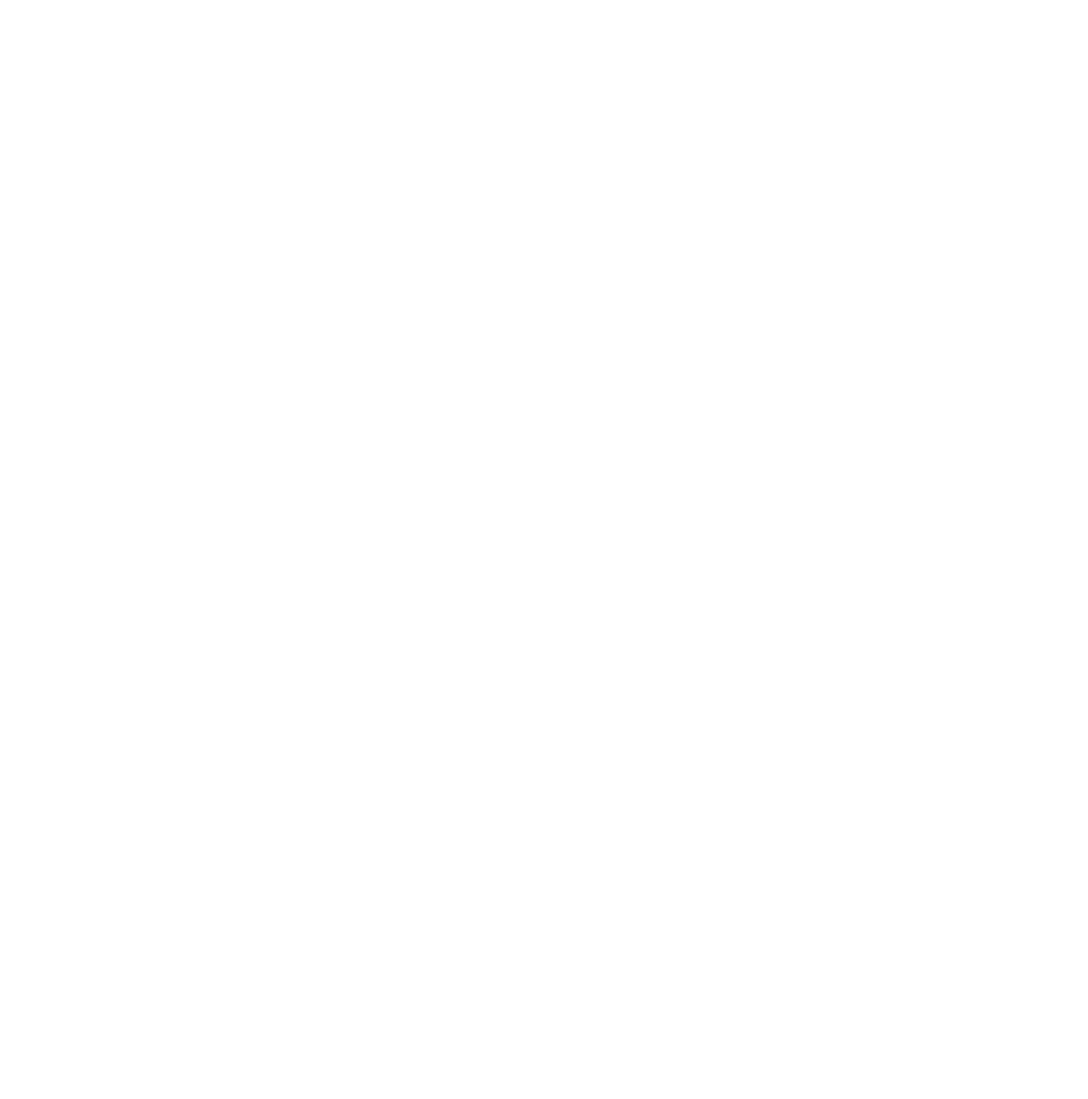
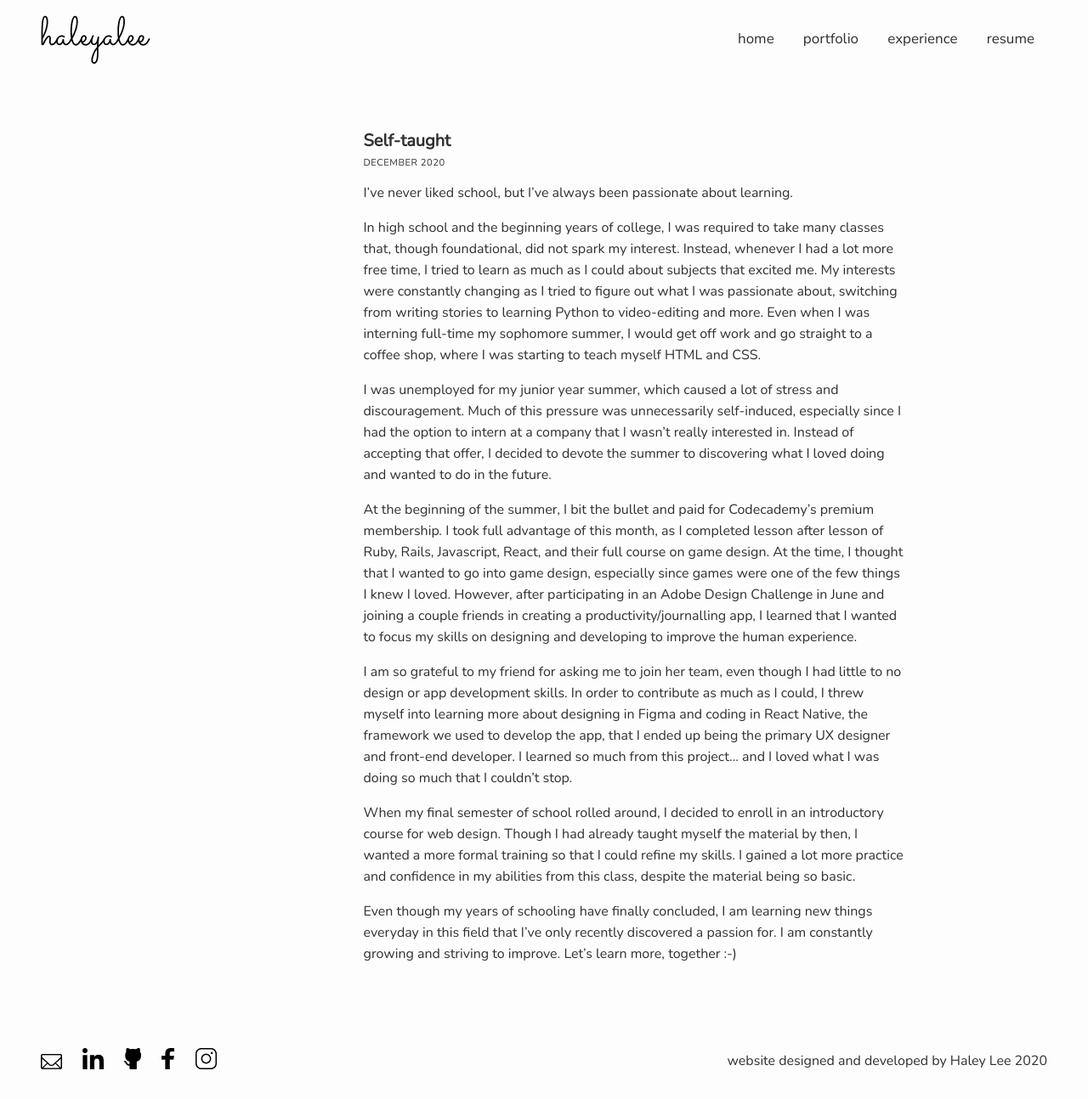
Before and after one commit to haleyalee/haleyalee-portfolio-js, a plain HTML site: page self-taught.html in a window 1280 px wide. Shown: the whole page at 85% size. Before the commit the page ends 800 px from the top, so only its background shows below. Drawn offline with Linux system fonts and the light colour scheme.

Commit message:
Created self-taught.html

```diff
--- /dev/null
+++ b/scripts/scroll.js
@@ -0,0 +1,12 @@
+$(window).scroll(function() {
+  var height = $(window).scrollTop();
+  var top = $("#start").scrollTop();
+  console.log("top")
+  console.log(top)
+  if(height  > 195) {
+    $("#side").fadeIn(250);
+  }
+  else {
+    $("#side").fadeOut(250);
+  }
+});
--- a/self-taught.html
+++ b/self-taught.html
@@ -0,0 +1,81 @@
+<!DOCTYPE html>
+<html>
+<head>
+  <meta charset="UTF-8">
+  <title>camera eats first — haleyalee</title>
+  <link rel="stylesheet" type="text/css" href="styles/site.css"/>
+  <meta name="viewport" content="width=device-width, initial-scale=1">
+  <script src="scripts/jquery-3.5.1.js" type="text/javascript"></script>
+  <script src="scripts/scroll.js" type="text/javascript" async></script>
+</head>
+<body>
+
+  <!-- Header -->
+  <header>
+    <a href="index.html"><img src="images/haleyalee.png" alt="haleyalee"></a>
+    <nav id="menu">
+      <ul>
+        <li><a href="index.html">home</a></li>
+        <li><a href="portfolio.html">portfolio</a></li>
+        <li><a href="experience.html">experience</a></li>
+        <li><a href="https://drive.google.com/file/d/1u5PJOYH87RFGSv7k9h9HO7rCTnSa52iY/view?usp=sharing">resume</a></li>
+      </ul>
+    </nav>
+  </header>
+
+  <main class="blog">
+    <!-- Side bar -->
+    <div class="side hidden" id="side">
+      <h2>Self-taught</h2>
+      <p class="smallcaps">December 2020</p>
+    </div>
+
+    <!-- Main content -->
+    <div class="writing">
+      <h2>Self-taught</h2>
+      <p class="smallcaps">December 2020</p>
+
+      <p id="start">I’ve never liked school, but I’ve always been passionate about learning.</p>
+      <p>In high school and the beginning years of college, I was required to take many classes that, though foundational,
+      did not spark my interest. Instead, whenever I had a lot more free time, I tried to learn as much as I could about
+      subjects that excited me. My interests were constantly changing as I tried to figure out what I was passionate about,
+      switching from writing stories to learning Python to video-editing and more. Even when I was interning full-time my
+      sophomore summer, I would get off work and go straight to a coffee shop, where I was starting to teach myself HTML
+      and CSS. </p>
+      <p>I was unemployed for my junior year summer, which caused a lot of stress and discouragement. Much of this pressure
+      was unnecessarily self-induced, especially since I had the option to intern at a company that I wasn’t really interested
+      in. Instead of accepting that offer, I decided to devote the summer to discovering what I loved doing and wanted to do in
+      the future. </p>
+      <p>At the beginning of the summer, I bit the bullet and paid for Codecademy’s premium membership. I took full advantage
+      of this month, as I completed lesson after lesson of Ruby, Rails, Javascript, React, and their full course on game design.
+      At the time, I thought that I wanted to go into game design, especially since games were one of the few things I knew I
+      loved. However, after participating in an Adobe Design Challenge in June and joining a couple friends in creating a
+      productivity/journalling app, I learned that I wanted to focus my skills on designing and developing to improve the
+      human experience.</p>
+      <p>I am so grateful to my friend for asking me to join her team, even though I had little to no design or app development
+      skills. In order to contribute as much as I could, I threw myself into learning more about designing in Figma and coding in
+      React Native, the framework we used to develop the app, that I ended up being the primary UX designer and front-end developer.
+      I learned so much from this project... and I loved what I was doing so much that I couldn’t stop. </p>
+      <p>When my final semester of school rolled around, I decided to enroll in an introductory course for web design. Though I
+      had already taught myself the material by then, I wanted a more formal training so that I could refine my skills. I gained
+      a lot more practice and confidence in my abilities from this class, despite the material being so basic. </p>
+      <p>Even though my years of schooling have finally concluded, I am learning new things everyday in this field that I’ve
+      only recently discovered a passion for. I am constantly growing and striving to improve. Let’s learn more, together :-)</p>
+    </div>
+
+  </main>
+
+  <footer class="row">
+    <div id="socials">
+      <a href="mailto:hal64@cornell.edu"><img src="images/mail.png" alt="Email"></a>
+      <a href="https://www.linkedin.com/in/haley-lee-782528193/"><img src="images/linkedin.png" alt="LinkedIn"></a>
+      <a href="https://github.com/haleyalee"><img src="images/github.png" alt="Github"></a>
+      <a href="https://www.facebook.com/profile.php?id=100008368747977"><img src="images/facebook.png" alt="Facebook"></a>
+      <a href="https://www.instagram.com/hhaleylee/"><img src="images/instagram.png" alt="Instagram"></a>
+    </div>
+
+    <p>website designed and developed by Haley Lee 2020</p>
+
+  </footer>
+</body>
+</html>
--- a/styles/site.css
+++ b/styles/site.css
@@ -507,9 +507,53 @@ table .col2 {
 }
 /* END FOOD.HTML */
 
+/* BEGIN SELF-TAUGHT.HTML */
+.blog {
+  display: flex;
+  flex-direction: row;
+  position: relative;
+  width: 850px;
+  margin: auto;
+  padding: 60px 0px;
+}
+
+.blog h2 {
+  padding: 0;
+  margin: 0;
+  font-size: 20px;
+}
+
+.blog p {
+  margin-top: 0;
+  line-height: 25px;
+}
+
+.side {
+  /* position: absolute; */
+  width: 25%;
+  font-size: 1.3em;
+  /* margin-top: 60px; */
+  position: fixed;
+}
+
+.writing {
+  width: 75%;
+  padding: 0;
+  margin: 0;
+  margin-left: calc(25%);
+}
+
+
+/* END SELF-TAUGHT.HTML */
+
 /* mobile */
 @media (max-width: 600px) {
-
+  main {
+    width: 90%;
+    margin: auto;
+    /* margin-top: 60px;
+    margin-bottom: 60px; */
+  }
 }
 
 /* tablet */
```
Also changed, not shown: index.html (+2 -2 lines), portfolio.html (+1 -1 lines).
